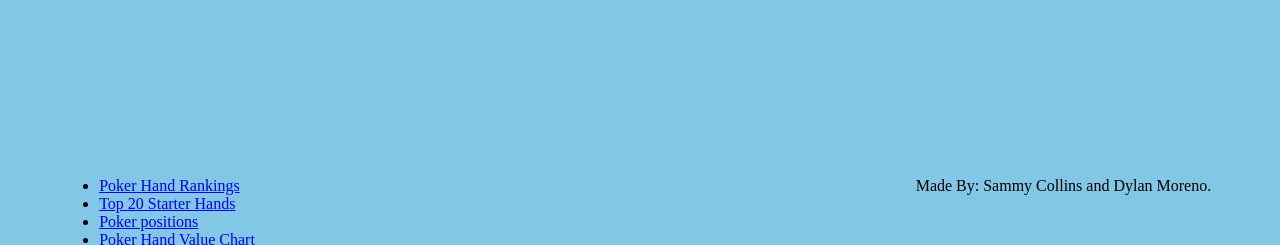
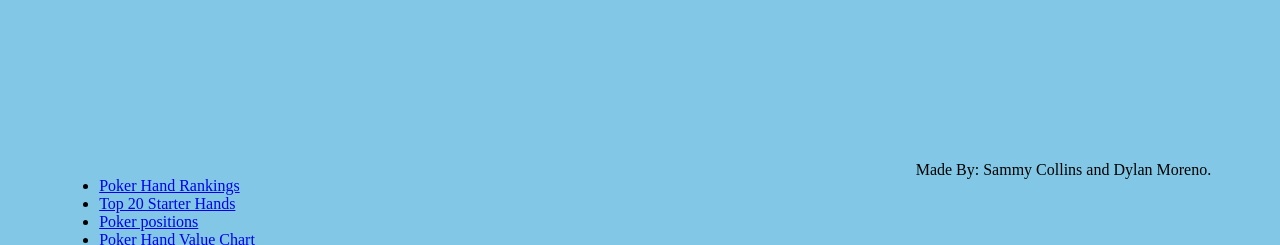
Before and after one commit to scollins47/cs347p2, a website: page biblio.html in a window 1280 px wide. Shown: the part 87-332 px from the top of the page. Drawn offline with Linux system fonts and the light colour scheme.

Commit message:
feat: style change

```diff
--- a/biblio.html
+++ b/biblio.html
@@ -42,7 +42,9 @@
       Hand Value Chart</a></li>
       <li> <a href="https://www.888poker.com/magazine/strategy/poker-variations">Top 13 Poker Variations for Beginners</a></li>
     </ul>
-    <p>Made By: Sammy Collins and Dylan Moreno.</p>
+    <div id="credit">
+      <p">Made By: Sammy Collins and Dylan Moreno.</p>
+    </div>
   </div>
 </body>
 </html>
```
